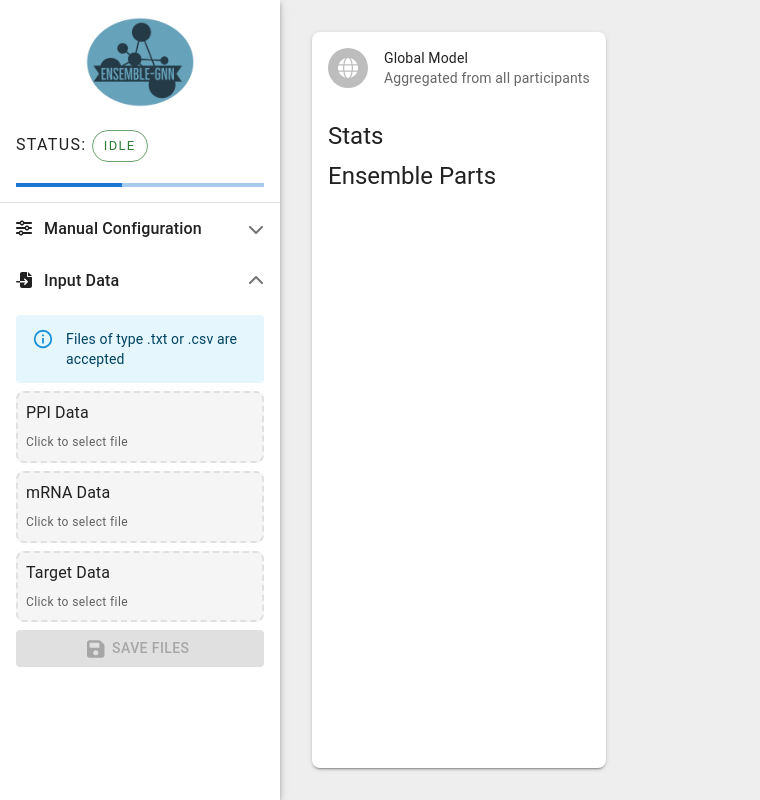
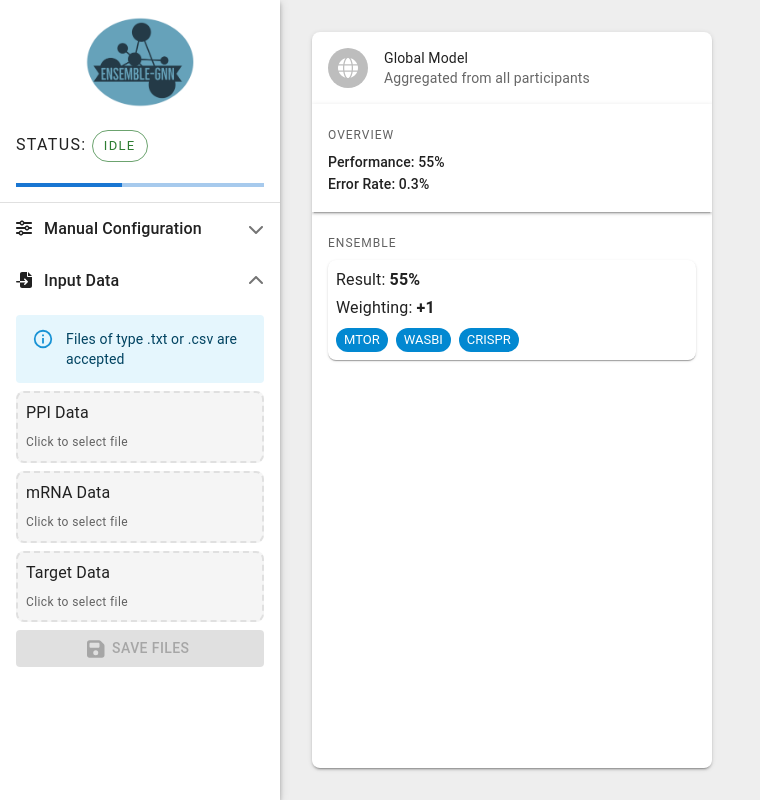
Before and after one commit to pievos101/fc-ensemble-gnn, a React (Create React App) app: page / in a window 1280 px wide. Shown: the whole page, without its empty margins (0-760 px from the left). Built offline with nearby package versions, Linux system fonts and the light colour scheme.

Commit message:
UI working prototype

```diff
--- a/package.json
+++ b/package.json
@@ -9,7 +9,10 @@
     "@fortawesome/fontawesome-svg-core": "^6.4.2",
     "@fortawesome/free-solid-svg-icons": "^6.4.2",
     "@fortawesome/react-fontawesome": "^0.2.0",
+    "@mui/lab": "^5.0.0-alpha.146",
     "@mui/material": "^5.14.10",
+    "@mui/x-data-grid": "^6.16.0",
+    "@tanstack/react-query": "^4.35.3",
     "@types/jest": "^27.5.2",
     "@types/node": "^16.18.51",
     "@types/react": "^18.2.21",
@@ -17,6 +20,7 @@
     "react": "^18.2.0",
     "react-dom": "^18.2.0",
     "react-scripts": "5.0.1",
+    "reagraph": "^4.14.1",
     "typescript": "^4.9.5"
   },
   "scripts": {
--- a/src/react-frontend/components/ContentContainer.tsx
+++ b/src/react-frontend/components/ContentContainer.tsx
@@ -1,4 +1,3 @@
-import {SidePanel} from "./side-panel/SidePanel";
 import React from "react";
 import {Stack} from "@mui/material";
 import {ModelContainer} from "./model-analysis/ModelContainer";
--- /dev/null
+++ b/src/react-frontend/components/model-analysis/EnsemblePopup.tsx
@@ -0,0 +1,129 @@
+import {TEnsemble} from "./ModelContainer";
+import {
+    Alert, Box, Card,
+    CardContent,
+    Dialog,
+    FormControl,
+    FormControlLabel,
+    FormLabel,
+    IconButton,
+    Radio,
+    RadioGroup,
+    Stack, Tab,
+    Typography,
+    useTheme
+} from "@mui/material";
+import {FontAwesomeIcon} from "@fortawesome/react-fontawesome";
+import {faTimes} from "@fortawesome/free-solid-svg-icons";
+import React, {useMemo, useRef, useState} from "react";
+import {TabContext, TabList, TabPanel} from "@mui/lab";
+import {GraphCanvas, GraphCanvasRef, GraphScene,} from "reagraph";
+
+function EnsembleList() {
+    return null
+}
+
+function EnsembleGraph({ensemble}: { ensemble: TEnsemble }) {
+    const theme = useTheme()
+
+    const nodes = useMemo(() =>
+            ensemble.network.map(it => ({
+                id: it.gene,
+                label: it.gene,
+                data:{
+                    weight: Math.floor(Math.random() * 10)
+                }
+            }))
+        , [ensemble.network])
+
+    const edges = useMemo(() =>
+            ensemble.network.map(it => ({
+                id: `${it.gene}->${it.connectedTo}`,
+                source: it.gene,
+                target: it.connectedTo,
+                data: {
+                    weigth: it.connectionWeight
+                },
+                size: it.connectionWeight
+            }))
+        , [ensemble.network])
+
+    return (
+        <div style={{
+            height: 400, width: '100%', overflow: 'hidden', position: 'relative',
+            border: '1px solid',
+            borderRadius: theme.spacing(0.5),
+            borderColor: theme.palette.grey[400]
+        }}>
+            <GraphCanvas
+                nodes={nodes}
+                edges={edges}
+                draggable={false}
+                sizingType={'attribute'}
+                sizingAttribute={'weight'}
+                edgeArrowPosition="none"
+            />
+        </div>
+    )
+}
+
+interface EnsemblePopup {
+    ensemble: TEnsemble,
+    open: boolean,
+    onClose: VoidFunction
+}
+
+export function EnsemblePopup({open, onClose, ensemble}: EnsemblePopup) {
+    const theme = useTheme()
+    const [currentTab, setCurrentTab] = useState<'graph' | 'list'>('graph')
+    return (
+        <Dialog open={open}>
+            <CardContent>
+                <IconButton onClick={onClose} color={'error'} style={{
+                    height: 32,
+                    width: 32,
+                    borderRadius: 8,
+                    backgroundColor: theme.palette.error.main,
+                    color: 'white',
+                    position: 'absolute',
+                    top: 8,
+                    right: 8
+                }}>
+                    <FontAwesomeIcon icon={faTimes}/>
+                </IconButton>
+                <Stack spacing={2}>
+                    <Typography variant={'h5'}>
+                        Ensemble Analysis
+                    </Typography>
+                    <Alert severity={'info'}>
+                        Change the importance of the classifier and analyse the knowledge graph
+                    </Alert>
+                    <FormControl>
+                        <FormLabel id="demo-row-radio-buttons-group-label">Weight</FormLabel>
+                        <RadioGroup
+                            row
+                            aria-labelledby="demo-row-radio-buttons-group-label"
+                            name="row-radio-buttons-group"
+                        >
+                            <FormControlLabel value={0} control={<Radio/>} label="disable"/>
+                            <FormControlLabel value={0.5} control={<Radio/>} label="decrese"/>
+                            <FormControlLabel value={1} control={<Radio/>} label="neutral"/>
+                            <FormControlLabel value={1.5} control={<Radio/>} label="increase"/>
+                        </RadioGroup>
+                    </FormControl>
+                    <Stack spacing={1}>
+                        <TabContext value={currentTab}>
+                            <TabList onChange={(e, newValue) => setCurrentTab(newValue)}
+                                     aria-label="lab API tabs example">
+                                <Tab label="Graph" value="graph"/>
+                                <Tab label="List" value="list"/>
+                            </TabList>
+                            <TabPanel value="graph" sx={{p: 0}}><EnsembleGraph ensemble={ensemble}/></TabPanel>
+                            <TabPanel value="list"><EnsembleList/></TabPanel>
+                        </TabContext>
+                    </Stack>
+                </Stack>
+            </CardContent>
+        </Dialog>
+    )
+}
--- a/src/react-frontend/components/model-analysis/ModelContainer.tsx
+++ b/src/react-frontend/components/model-analysis/ModelContainer.tsx
@@ -1,13 +1,78 @@
-import {Avatar, Card, CardContent, CardHeader, Typography, useTheme} from "@mui/material";
+import {Avatar, Card, CardContent, CardHeader, Chip, Divider, Paper, Stack, Typography, useTheme} from "@mui/material";
 import {FontAwesomeIcon} from "@fortawesome/react-fontawesome";
 import {faGlobe} from "@fortawesome/free-solid-svg-icons";
-import React from "react";
+import React, {useState} from "react";
+import {EnsemblePopup} from "./EnsemblePopup";
+
+export type TEnsemble = {
+    result: number
+    weighting: number,
+    genes: { name: string, weight:number }[],
+    network: {
+        gene: string
+        connectedTo: string
+        connectionWeight: number
+    }[]
+}
+
+const Ensembles: TEnsemble[] = [
+    {
+        result: 55,
+        weighting: 1,
+        genes: [{name:'MTOR', weight:0.5}, {name:'WASBI', weight:6}, {name:'CRISPR', weight:.4}],
+        network:[{
+            gene:'MTOR',
+            connectedTo:'WASBI',
+            connectionWeight:0.8
+        },
+            {
+                gene:'CRISPR',
+                connectedTo:'MTOR',
+                connectionWeight:5
+            },
+            {
+                gene:'WASBI',
+                connectedTo:'MTOR',
+                connectionWeight:0.8
+            }
+            ]
+    }
+]
+
+function EnsembleElement({ensembleClassifier}: { ensembleClassifier:TEnsemble }) {
+    const [popupOpen, setPopupOpen] = useState(false)
+    return (
+        <>
+            <EnsemblePopup ensemble={ensembleClassifier} open={popupOpen} onClose={() => setPopupOpen(false)}/>
+            <Card style={{cursor:'pointer'}} sx={{p: 1, borderRadius: 2}} onClick={() => setPopupOpen(true)}>
+                <Stack spacing={0.5} sx={{mb: 1}}>
+                    <Typography>
+                        Result: <b>{ensembleClassifier.result}%</b>
+                    </Typography>
+                    <Typography>
+                        Weighting: <b>+{ensembleClassifier.weighting}</b>
+                    </Typography>
+                </Stack>
+                <Stack direction={'row'} sx={{overflowX: 'auto'}} spacing={1}>
+                    {ensembleClassifier.genes.map(it => <Chip size={'small'} color={"info"} label={it.name}/>)}
+                </Stack>
+            </Card>
+        </>
+    )
+}
+
+interface ModelContainerProps {
+    title: string
+    description: string
+    stats: any
+    ensembles: any[]
+}
 
 export function ModelContainer() {
     const theme = useTheme()
 
     return (
-        <Card sx={{borderRadius: 2}} elevation={2}>
+        <Card sx={{borderRadius: 2, width: 400}} elevation={2}>
             <CardHeader
                 avatar={
                     <Avatar color={'info'}>
@@ -17,13 +82,24 @@ export function ModelContainer() {
                 title="Global Model"
                 subheader="Aggregated from all participants"
             />
+            <Paper elevation={2} sx={{borderRadius: 0, p: 2}}>
+                <Typography variant="overline" color={theme.palette.grey[700]}>
+                    Overview
+                </Typography>
+                <Typography variant="subtitle2">
+                    Performance: 55%
+                </Typography>
+                <Typography variant="subtitle2">
+                    Error Rate: 0.3%
+                </Typography>
+            </Paper>
             <CardContent>
-                <Typography gutterBottom variant="h5" component="div">
-                    Stats
+                <Typography variant="overline" color={theme.palette.grey[700]}>
+                    Ensemble
                 </Typography>
-                <Typography gutterBottom variant="h5" component="div">
-                    Ensemble Parts
-                </Typography>
+                {
+                    Ensembles.map(it => <EnsembleElement ensembleClassifier={it}/>)
+                }
             </CardContent>
         </Card>
     )
--- a/src/react-frontend/components/side-panel/SidePanel.tsx
+++ b/src/react-frontend/components/side-panel/SidePanel.tsx
@@ -10,7 +10,7 @@ export function SidePanel() {
     const theme = useTheme()
 
     return (
-        <Paper elevation={4} sx={{borderRadius: 0, pt:2}}>
+        <Paper elevation={4} sx={{borderRadius: 0, pt:2, maxHeight:'100vh', overflowY:'auto'}}>
             <Stack sx={{width: 280, height:'100%'}} flexDirection={'column'}>
                 <img src={MainLogo} alt="Main Logo" style={{width: 110, alignSelf: 'center'}}/>
                 <StatusSection/>
```
Also changed, not shown: src/react-frontend/assets/logo.svg (deleted), 1 other file (tests, documents, lock files or other folders).
